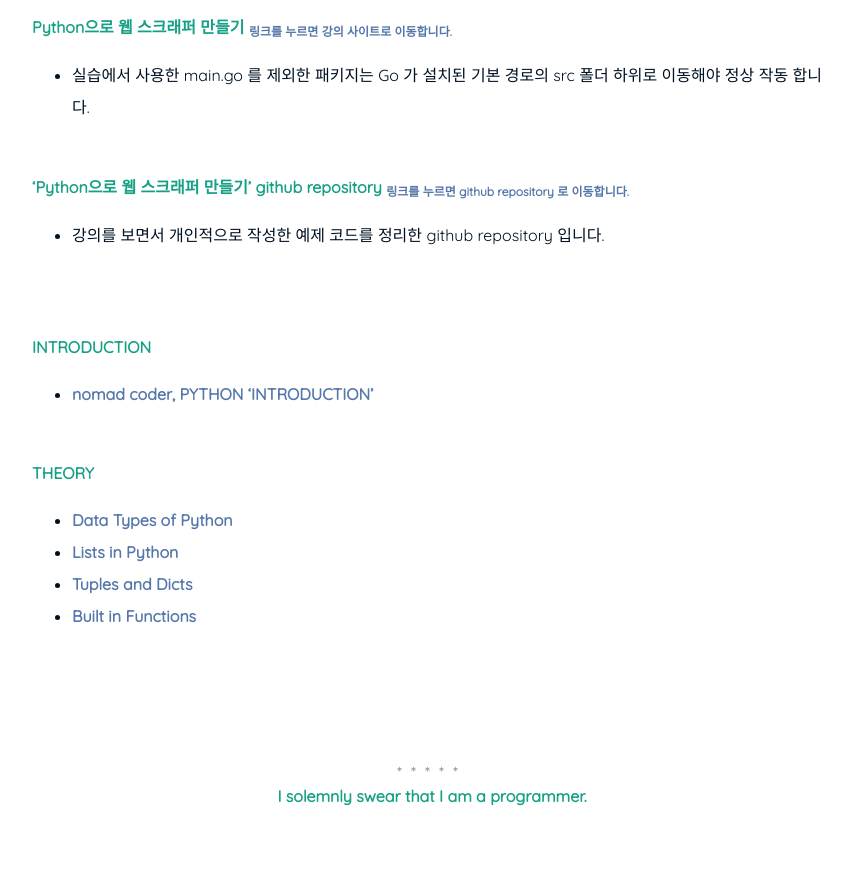
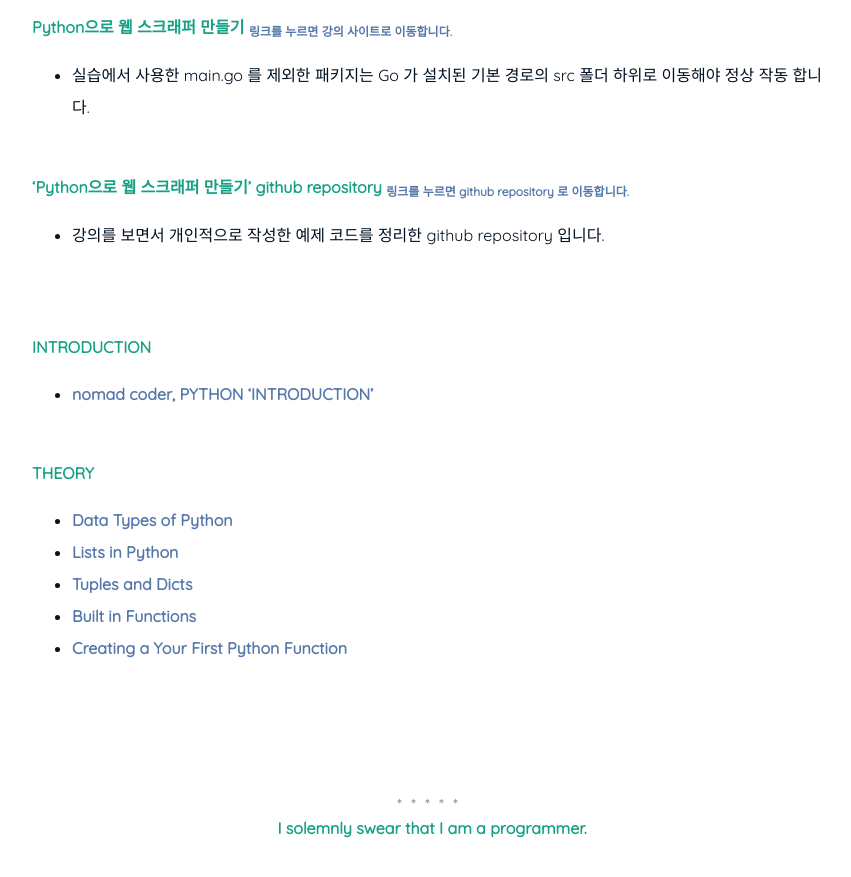
Before and after one commit to nimkoes/portfolio, a Jekyll site: the page built from _posts/2021-05-31-Python-Language-Study.md, in a window 1280 px wide and 900 px high, scrolled down 1359 px. Shown: the top 877 px of the window, without its empty margins (208-1059 px from the left). Built offline with Jekyll 4.4.1, drawn with Linux system fonts in a browser that asks for light colours.

Commit message:
mod post, theory 1.4 creating a your first python function

```diff
--- a/_posts/2021-05-31-Python-Language-Study.md
+++ b/_posts/2021-05-31-Python-Language-Study.md
@@ -52,6 +52,7 @@
 - [Lists in Python][link_blog_003]
 - [Tuples and Dicts][link_blog_004]
 - [Built in Functions][link_blog_005]
+- [Creating a Your First Python Function][link_blog_006]
 
 
 
```
Also changed, not shown: other parts of _posts/2021-05-31-Python-Language-Study.md (+1 -0 lines).
